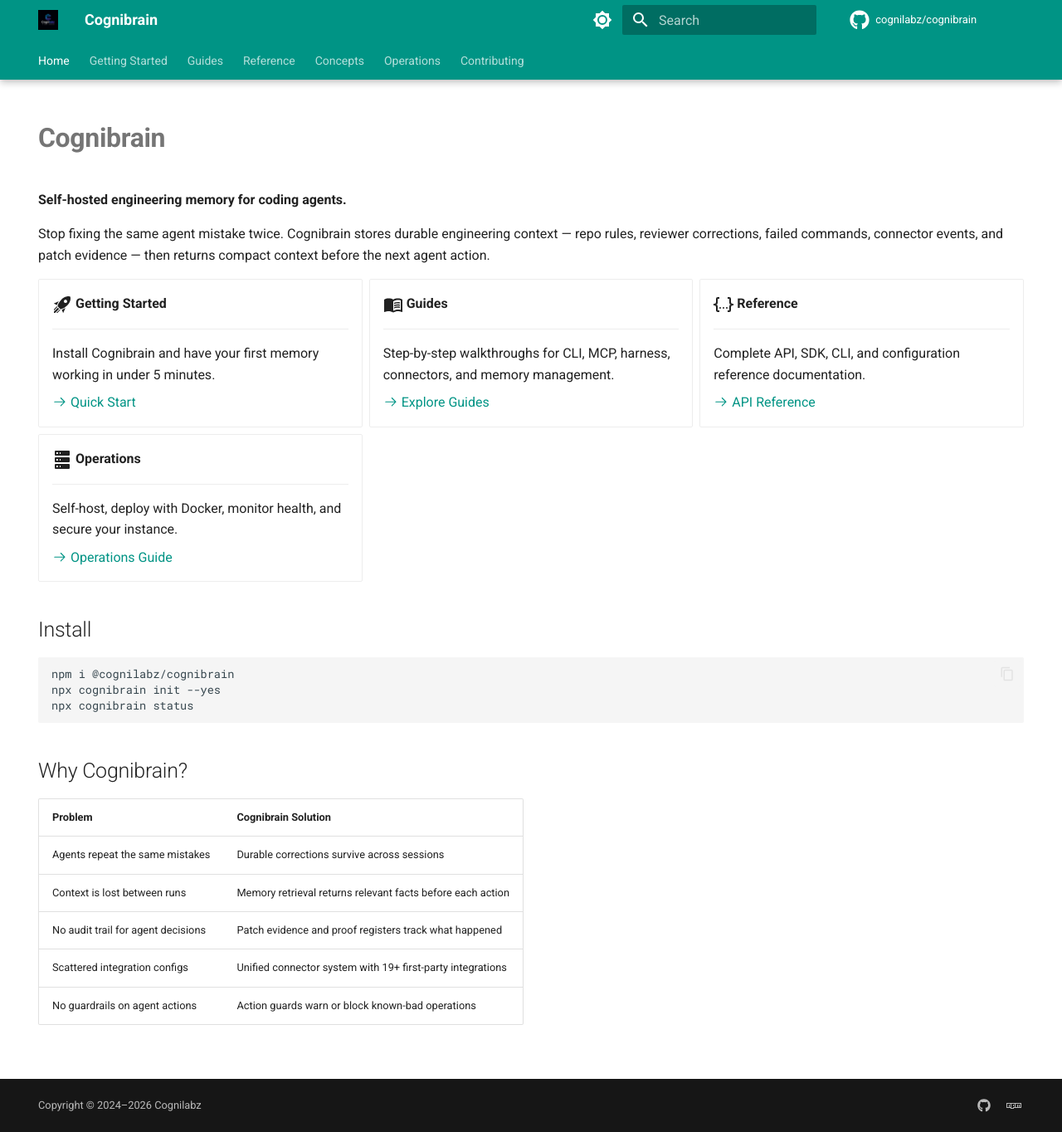
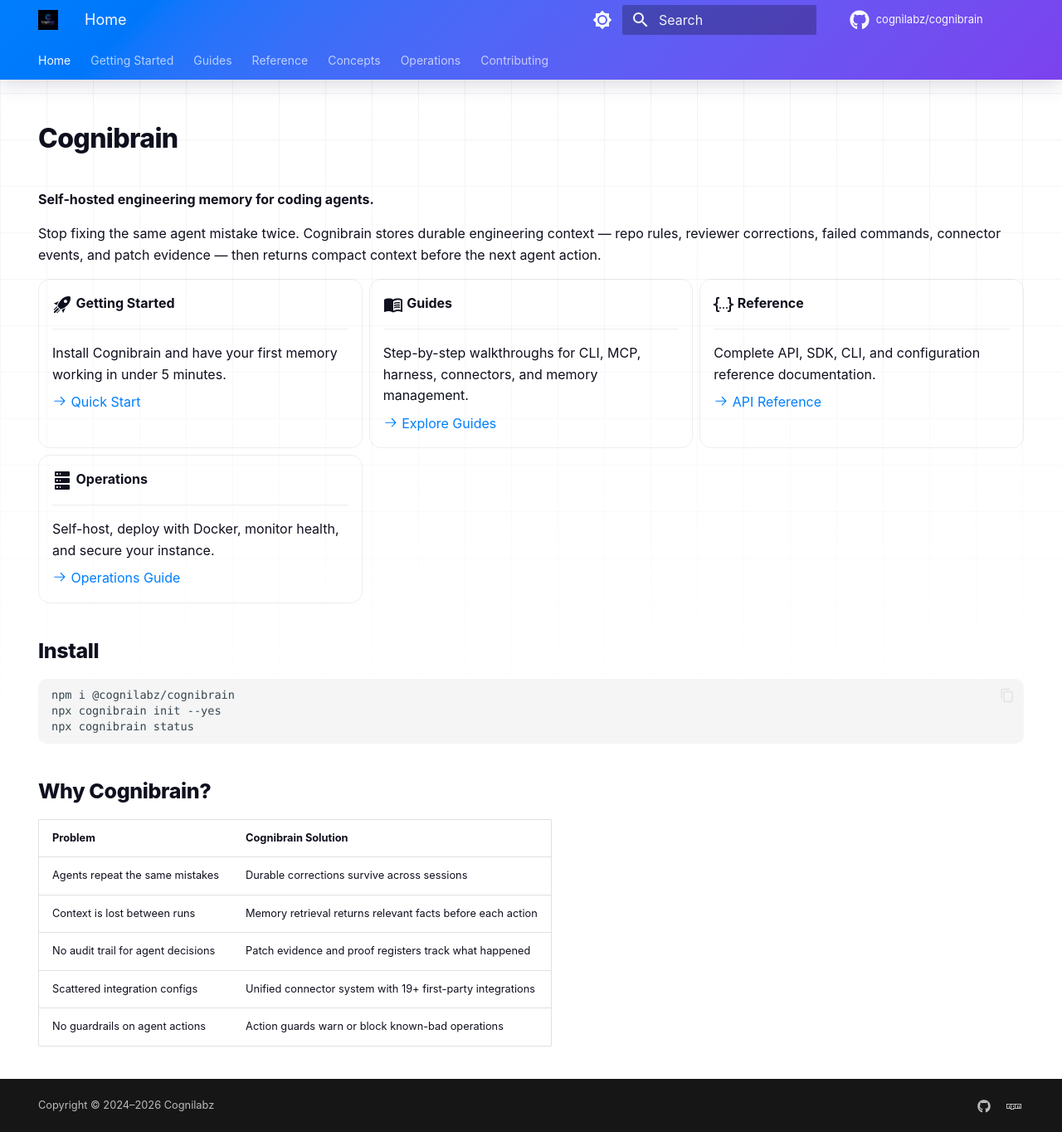
Before and after one commit to cognilabz/cognibrain, an MkDocs documentation site: the page built from docs/index.md, in a window 1280 px wide and 1364 px high. Shown: the whole window at 83% size. Built offline with MkDocs 1.6.1 and Material for MkDocs 9.7.7, drawn with Linux system fonts in a browser that asks for light colours; comment, search, counter and statistics services are not loaded; the version menu is left out.

Commit message:
docs: match cognilabz brand styling and fix versioned README links
- Replace teal theme with cognilabz blue->violet brand palette
- Use Aptos/Segoe system font stack (disable Google Fonts)
- Add light grid background and gradient header to mirror cognilabz.dev
- Fix README doc links to include mike /latest/ version prefix

Co-authored-by: Copilot <223556219+Copilot@users.noreply.github.com>

```diff
--- a/docs/stylesheets/extra.css
+++ b/docs/stylesheets/extra.css
@@ -1,26 +1,142 @@
+/* Cognilabz brand palette — blue → violet, light grid aesthetic.
+   Mirrors cognilabz.dev brand tokens. */
+
 :root {
-  --md-primary-fg-color: #009688;
-  --md-primary-fg-color--light: #4db6ac;
-  --md-primary-fg-color--dark: #00796b;
-  --md-accent-fg-color: #009688;
+  --cl-brand-blue: oklch(60% 0.22 252);
+  --cl-brand-violet: oklch(55% 0.24 292);
+  --cl-brand-cyan: oklch(70% 0.15 220);
+  --cl-ink: oklch(18% 0.03 282);
+  --cl-ink-soft: oklch(34% 0.035 280);
+  --cl-muted: oklch(52% 0.026 282);
+  --cl-line: oklch(86% 0.02 282);
+  --cl-bg: oklch(96.5% 0.01 285);
+  --cl-bg-warm: oklch(94% 0.016 86);
+  --cl-paper: oklch(98.2% 0.007 285);
+
+  --md-text-font-family: "Aptos", "Segoe UI", system-ui, -apple-system,
+    BlinkMacSystemFont, sans-serif;
+  --md-code-font-family: "Cascadia Code", "JetBrains Mono", "SFMono-Regular",
+    Consolas, "Liberation Mono", monospace;
 }
 
-[data-md-color-scheme="slate"] {
-  --md-primary-fg-color: #4db6ac;
-  --md-primary-fg-color--light: #80cbc4;
-  --md-primary-fg-color--dark: #00897b;
-  --md-accent-fg-color: #4db6ac;
+/* Light scheme */
+[data-md-color-scheme="default"] {
+  --md-primary-fg-color: var(--cl-brand-blue);
+  --md-primary-fg-color--light: oklch(70% 0.16 255);
+  --md-primary-fg-color--dark: oklch(50% 0.2 258);
+  --md-primary-bg-color: oklch(98% 0.006 285);
+  --md-primary-bg-color--light: oklch(96% 0.008 285);
+
+  --md-accent-fg-color: var(--cl-brand-violet);
+  --md-accent-fg-color--transparent: oklch(55% 0.24 292 / 0.1);
+
+  --md-default-fg-color: var(--cl-ink);
+  --md-typeset-color: var(--cl-ink);
+  --md-typeset-a-color: var(--cl-brand-blue);
 }
 
-.md-header {
-  font-weight: 500;
+/* Dark scheme */
+[data-md-color-scheme="slate"] {
+  --md-primary-fg-color: oklch(70% 0.16 255);
+  --md-primary-fg-color--light: oklch(78% 0.13 258);
+  --md-primary-fg-color--dark: oklch(58% 0.2 255);
+  --md-accent-fg-color: oklch(72% 0.18 292);
+  --md-accent-fg-color--transparent: oklch(72% 0.18 292 / 0.1);
+  --md-typeset-a-color: oklch(74% 0.14 255);
+  --md-hue: 282;
 }
 
+/* Light-mode page background: subtle brand gradient + grid, matching cognilabz.dev */
+[data-md-color-scheme="default"] body {
+  background:
+    radial-gradient(circle at 12% 0%, oklch(94% 0.035 255 / 0.6), transparent 40rem),
+    linear-gradient(135deg, var(--cl-bg), var(--cl-bg-warm) 72%, oklch(93% 0.028 296));
+}
+
+[data-md-color-scheme="default"] .md-main {
+  position: relative;
+}
+
+[data-md-color-scheme="default"] .md-main::before {
+  content: "";
+  position: fixed;
+  inset: 0;
+  z-index: -1;
+  pointer-events: none;
+  opacity: 0.28;
+  background-image:
+    linear-gradient(var(--cl-line) 1px, transparent 1px),
+    linear-gradient(90deg, var(--cl-line) 1px, transparent 1px);
+  background-size: 56px 56px;
+  mask-image: linear-gradient(to bottom, black, transparent 70%);
+}
+
+/* Header: blue->violet gradient, matching the cognilabz brand mark */
+.md-header {
+  background: linear-gradient(135deg, var(--cl-brand-blue), var(--cl-brand-violet));
+  color: oklch(98% 0.006 285);
+  box-shadow: 0 4px 24px oklch(24% 0.08 285 / 0.18);
+}
+
+.md-tabs {
+  background: transparent;
+}
+
+/* Typography weights to echo the cognilabz site */
 .md-typeset h1 {
+  font-weight: 820;
+  letter-spacing: -0.02em;
+  color: var(--cl-ink);
+}
+
+.md-typeset h2 {
+  font-weight: 760;
+  letter-spacing: -0.015em;
+}
+
+.md-typeset h3 {
   font-weight: 700;
 }
 
+[data-md-color-scheme="default"] .md-typeset h2 {
+  color: var(--cl-ink);
+}
+
+/* Rounded surfaces */
 .md-typeset .admonition,
 .md-typeset details {
-  border-radius: 0.4rem;
+  border-radius: 12px;
 }
+
+.md-typeset pre > code {
+  border-radius: 10px;
+}
+
+/* Cards (grid cards) get a brand-tinted hover */
+.md-typeset .grid.cards > :is(ul, ol) > li,
+.md-typeset .grid > .card {
+  border-radius: 14px;
+  transition: border-color 180ms cubic-bezier(0.25, 1, 0.5, 1),
+    box-shadow 180ms cubic-bezier(0.25, 1, 0.5, 1),
+    transform 180ms cubic-bezier(0.25, 1, 0.5, 1);
+}
+
+.md-typeset .grid.cards > :is(ul, ol) > li:hover {
+  border-color: var(--cl-brand-blue);
+  box-shadow: 0 14px 34px oklch(24% 0.04 282 / 0.12);
+  transform: translateY(-2px);
+}
+
+/* Buttons / primary CTAs */
+.md-typeset .md-button--primary {
+  background: linear-gradient(135deg, var(--cl-brand-blue), var(--cl-brand-violet));
+  border-color: transparent;
+  color: oklch(98% 0.006 285);
+}
+
+/* Focus ring consistent with cognilabz.dev */
+.md-typeset a:focus-visible,
+.md-nav__link:focus-visible {
+  outline: 3px solid oklch(73% 0.18 262 / 0.6);
+  outline-offset: 3px;
+}
--- a/mkdocs.yml
+++ b/mkdocs.yml
@@ -13,16 +13,17 @@ theme:
   custom_dir: docs/overrides
   logo: assets/cognilabz-logo.png
   favicon: assets/cognilabz-logo.png
+  font: false
   palette:
     - scheme: default
-      primary: teal
-      accent: teal
+      primary: custom
+      accent: custom
       toggle:
         icon: material/brightness-7
         name: Switch to dark mode
     - scheme: slate
-      primary: teal
-      accent: teal
+      primary: custom
+      accent: custom
       toggle:
         icon: material/brightness-4
         name: Switch to light mode
```
Also changed, not shown: README.md (+9 -9 lines).
